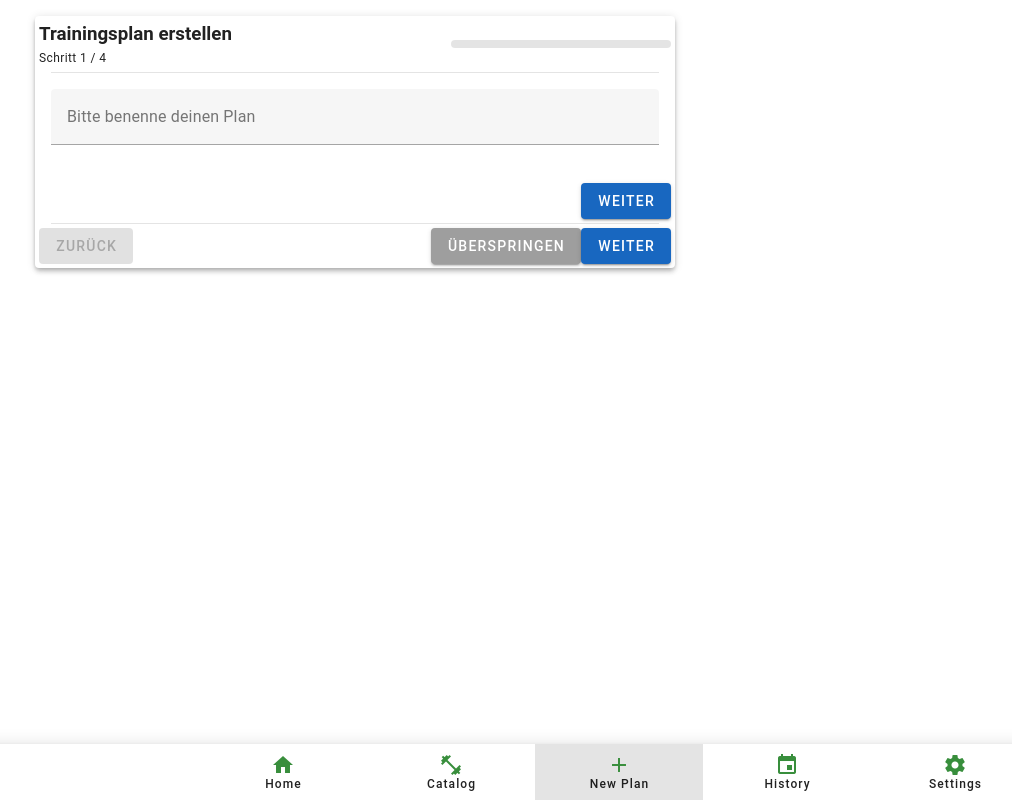
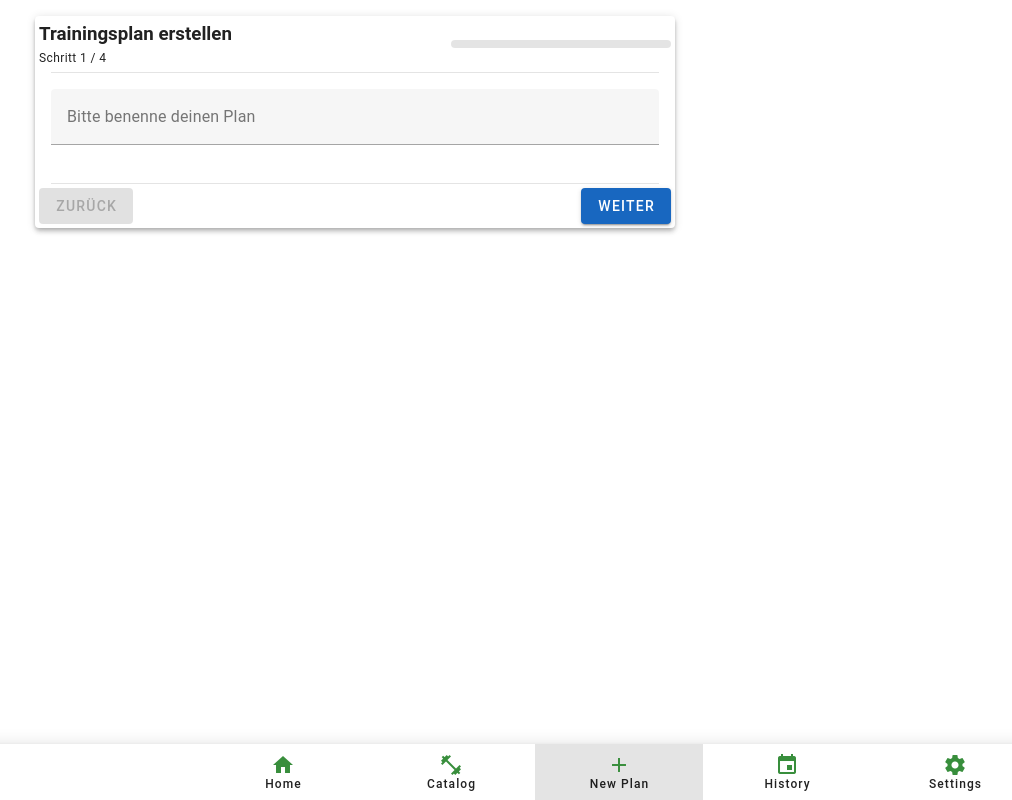
Before and after one commit to KlaraOppenheimerSchule/Bofrostbuben, a Vue app in the folder frontend/: page /CreatePlanView in a window 1280 px wide. Shown: the whole page, without its empty margins (21-1033 px from the left). Built offline with nearby package versions, Linux system fonts and the light colour scheme; a small style sheet from the web is missing; the HTML template or start-up script is replaced by a standard one.

Commit message:
vibecodebs

```diff
--- a/frontend/src/components/createPlan/DayEditor.vue
+++ b/frontend/src/components/createPlan/DayEditor.vue
@@ -72,10 +72,5 @@ function done() {
         </div>
       </v-tab-item>
     </v-tabs-items>
-
-    <v-row class="mt-4" justify="end">
-      <v-btn outlined @click="() => emit('prev')">Zurück</v-btn>
-      <v-btn color="primary" @click="done">Weiter</v-btn>
-    </v-row>
   </div>
 </template>
--- a/frontend/src/components/createPlan/ExerciseStep.vue
+++ b/frontend/src/components/createPlan/ExerciseStep.vue
@@ -38,8 +38,6 @@ function finish() {
     </div>
 
     <v-row class="mt-4" justify="space-between">
-      <v-btn outlined @click="() => emit('prev')">Zurück</v-btn>
-
       <div>
         <v-btn text color="grey" @click="addMockExercise">+ Übung hinzufügen</v-btn>
         <v-btn color="primary" class="ml-2" @click="finish">Fertig</v-btn>
--- a/frontend/src/components/createPlan/FrequencyStep.vue
+++ b/frontend/src/components/createPlan/FrequencyStep.vue
@@ -37,10 +37,5 @@ function next() {
       <div class="pa-4">{{ localSessions }}</div>
       <v-btn icon @click="increment"><v-icon>mdi-plus</v-icon></v-btn>
     </v-row>
-
-    <v-row class="mt-4" justify="end">
-      <v-btn outlined @click="() => emit('prev')">Zurück</v-btn>
-      <v-btn color="primary" class="ml-2" @click="next">Weiter</v-btn>
-    </v-row>
   </div>
 </template>
--- a/frontend/src/components/createPlan/NameStep.vue
+++ b/frontend/src/components/createPlan/NameStep.vue
@@ -39,9 +39,5 @@ function nextClick() {
       dense
       clearable
     />
-
-    <v-row class="mt-4" justify="end">
-      <v-btn color="primary" @click="nextClick">Weiter</v-btn>
-    </v-row>
   </div>
 </template>
--- a/frontend/src/views/CreatePlanView.vue
+++ b/frontend/src/views/CreatePlanView.vue
@@ -4,7 +4,7 @@ import { reactive, ref, computed } from "vue";
 import NameStep from "../components/createPlan/NameStep.vue";
 import FrequencyStep from "../components/createPlan/FrequencyStep.vue";
 import DayEditor from "../components/createPlan/DayEditor.vue";
-import ExercisesStep from "../components/createPlan/ExercisesStep.vue";
+import ExercisesStep from "../components/createPlan/ExerciseStep.vue";
 
 // Types
 interface Exercise {
@@ -107,7 +107,6 @@ function savePlan() {
       </v-btn>
 
       <div>
-        <v-btn text color="grey" v-if="currentStep < steps.length - 1" @click="skipStep">Überspringen</v-btn>
         <v-btn color="primary" @click="onPrimary">
           {{ currentStep < steps.length - 1 ? 'Weiter' : 'Plan speichern' }}
         </v-btn>
```
